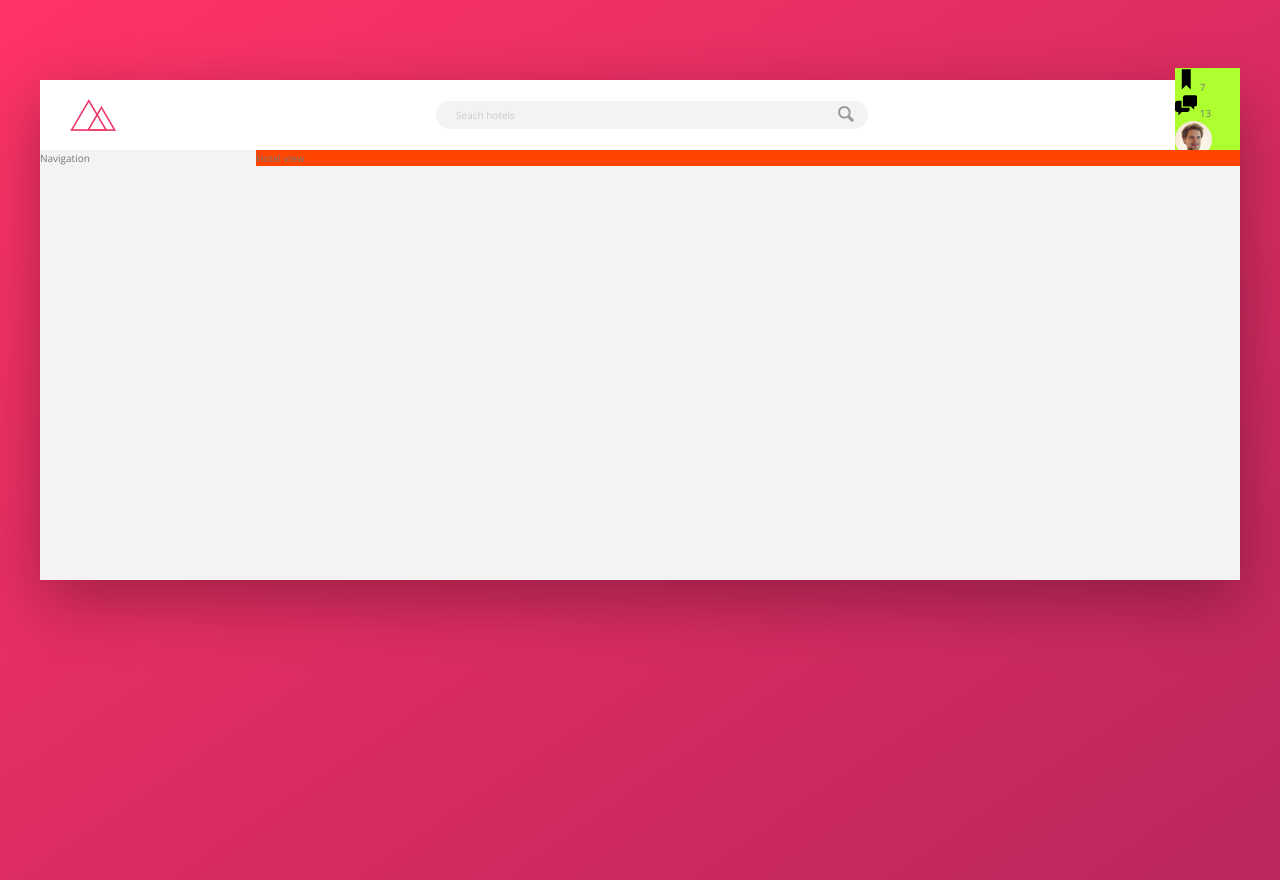
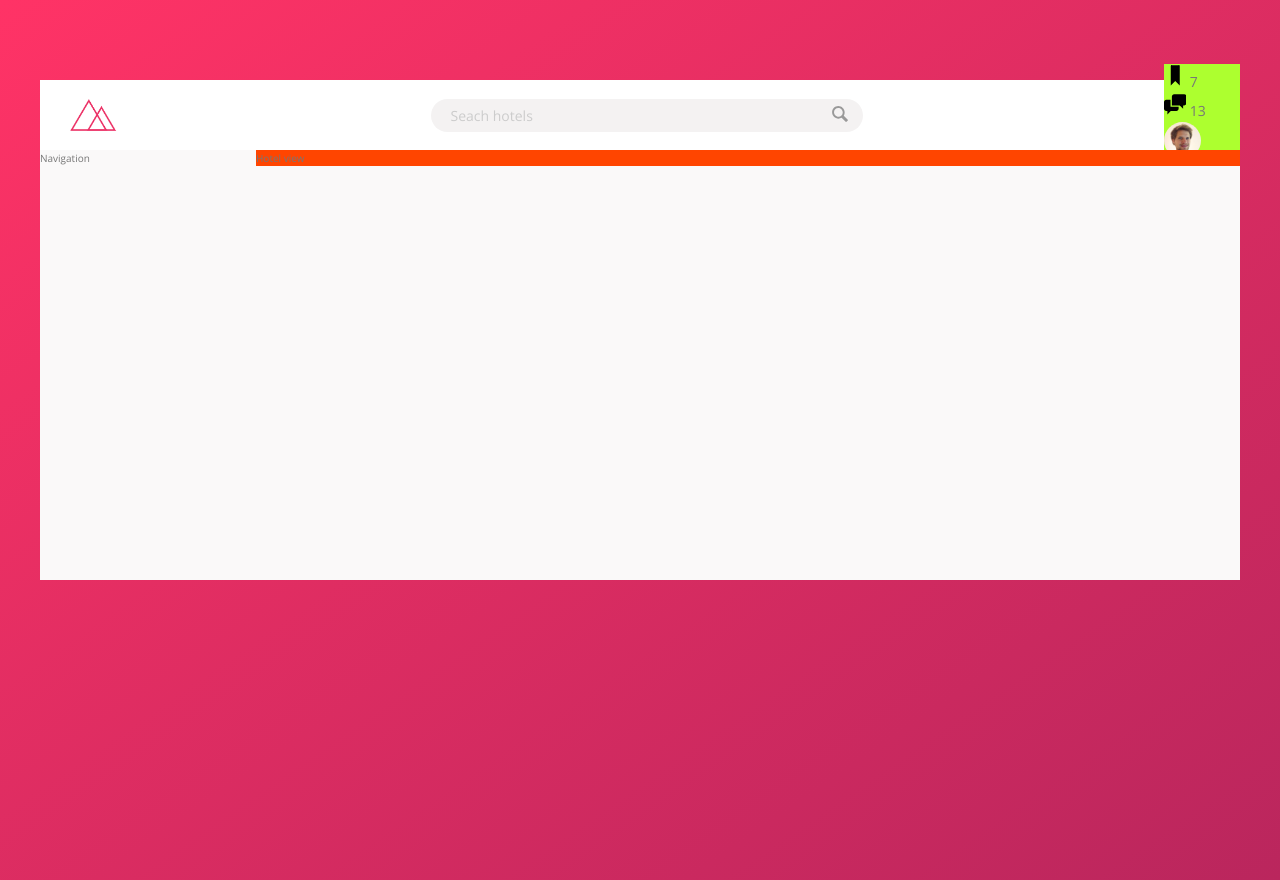
Before and after one commit to siuchoing/Advanced_CSS_and_Sass-Trillo, a website: page index.html in a window 1280 px wide. Drawn offline with nearby package versions, Linux system fonts and the light colour scheme; files that its build step writes are made by us from their sources.

Commit message:
adjust the layout in font-size and background color

```diff
--- a/sass/_layout.scss
+++ b/sass/_layout.scss
@@ -1,14 +1,15 @@
 .container {
   max-width: 120rem;
   margin: 8rem auto;
-  background-color: var(--color-grey-light-2);
-  box-shadow: 0 2rem 6rem rgba(0,0,0,.3);
+  background-color: var(--color-grey-light-1);
+  box-shadow: var(--shaw-dark);
 
   min-height: 50rem;
 }
 
 
 .header {
+  font-size: 1.4rem;
   height: 7rem;
   background-color: #fff;
   border-bottom: var(--color-grey-light-2);
```
